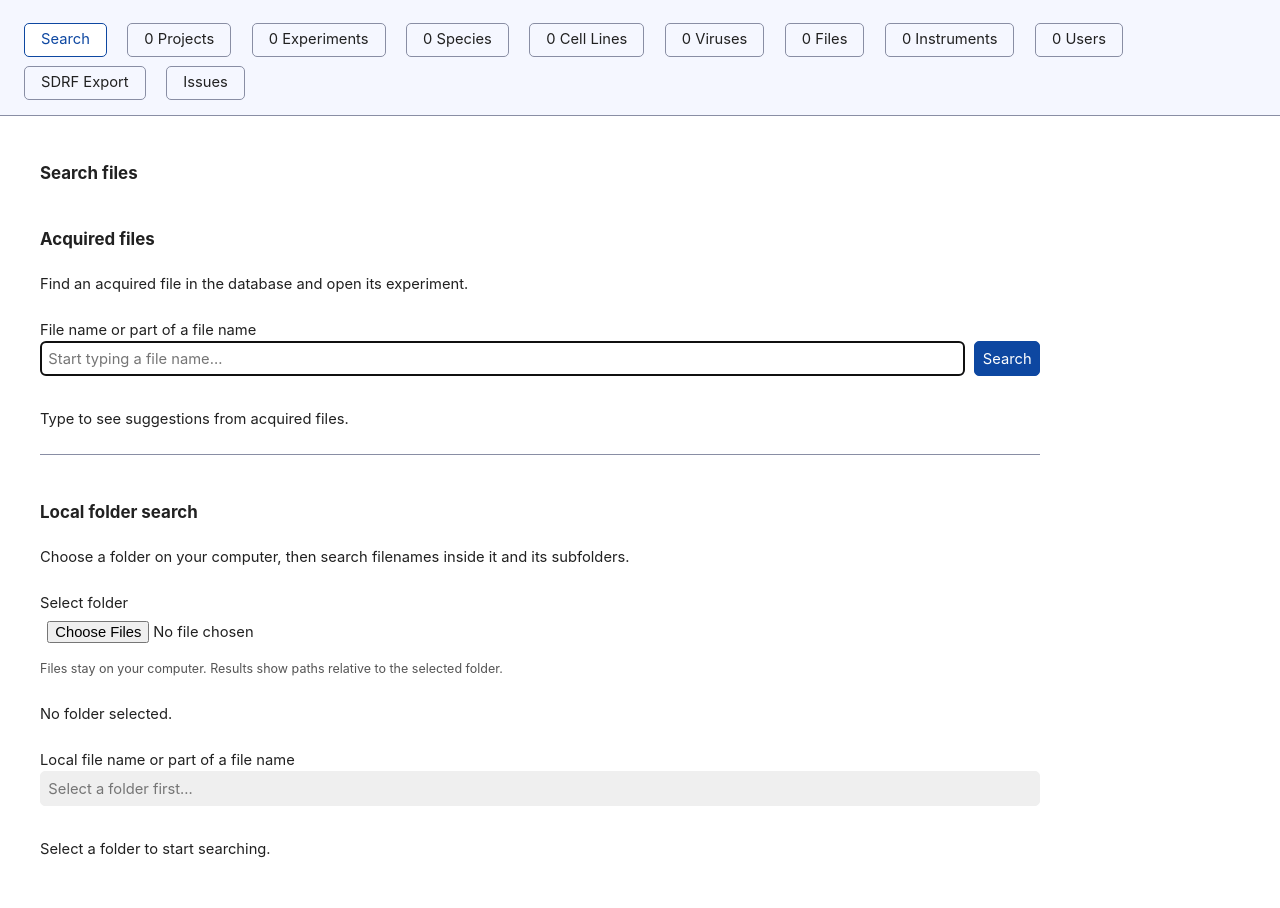
After one commit to Rappsilber-Laboratory/sample-tracker, a Flask app: page /search in a window 1280 px wide. The commit adds this page. Run offline with Flask 3, Linux system fonts and the light colour scheme.

Commit message:
searches

```diff
--- a/app.py
+++ b/app.py
@@ -26,6 +26,9 @@ from forms import (
     AcquiredFileEditForm,
     AcquiredFileForm,
     InstrumentForm,
+    IssueForm,
+    IssueReplyForm,
+    IssueStatusForm,
     ProjectForm,
     SpeciesForm,
     UserForm,
@@ -38,11 +41,14 @@ from models import (
     AcquiredFile,
     IdentificationExperiment,
     Instrument,
+    Issue,
+    IssueEntry,
     Project,
     Species,
     User,
     Virus,
     db,
+    utc_now,
 )
 from sdrf_support.sdrf_columns import KNOWN_SDRF_HEADERS, column_group
 from sdrf_support.sdrf_export import (
@@ -69,6 +75,11 @@ def _configure_sqlite_connection(dbapi_connection, connection_record):
         # failing with "database is locked".
         cur.execute("PRAGMA busy_timeout=5000")
         cur.close()
+
+
+# Add the issue tables to existing installations without reinitializing their data.
+with app.app_context():
+    db.metadata.create_all(db.engine, tables=[Issue.__table__, IssueEntry.__table__])
 
 
 # ---------------------------------------------------------------------------
@@ -1331,6 +1342,51 @@ def _generate_csv_or_none(form, experiment):
 # ---------------------------------------------------------------------------
 # Files (DB records)
 # ---------------------------------------------------------------------------
+@app.route("/search")
+def file_search():
+    return render_template("file/search.html")
+
+
+@app.route("/api/files/search")
+def file_search_suggestions():
+    query = request.args.get("q", "").strip()
+    if not query:
+        return jsonify(results=[], has_more=False)
+
+    # Escape SQL wildcard characters: underscores and percent signs in filenames
+    # must match literally. Include archived experiments and projects as well.
+    acquired_name = func.coalesce(func.nullif(AcquiredFile.filename, ""), AcquiredFile.location)
+    acquired = db.select(
+        acquired_name.label("filename"),
+        db.literal("Acquired").label("status"),
+        AcquiredFile.id.label("file_id"),
+        Experiment.project_code.label("project_code"),
+        Experiment.code.label("experiment_code"),
+        Experiment.name.label("experiment_name"),
+        Project.name.label("project_name"),
+    ).select_from(AcquiredFile).outerjoin(AcquiredFile.experiment).outerjoin(
+        Experiment.project
+    ).where(acquired_name.icontains(query, autoescape=True))
+
+    if request.args.get("exact") == "1":
+        acquired = acquired.where(func.lower(acquired_name) == query.lower())
+    matches = db.session.execute(acquired.order_by(
+        "filename", "status", "project_code", "experiment_code", "file_id"
+    ).limit(31)).mappings().all()
+    results = []
+    for match in matches[:30]:
+        result = dict(match)
+        if match["experiment_code"] is not None:
+            result["url"] = url_for(
+                "experiment_detail", project_code=match["project_code"],
+                code=match["experiment_code"],
+            )
+        else:
+            result["url"] = url_for("file_detail", id=match["file_id"])
+        results.append(result)
+    return jsonify(results=results, has_more=len(matches) > 30)
+
+
 @app.route("/files")
 def file_list():
     files = (
@@ -1467,3 +1523,82 @@ def disk_usage():
 @app.route("/about")
 def about():
     return render_template("about.html")
+
+
+@app.route("/issues")
+def issue_list():
+    status = request.args.get("status", "open")
+    if status not in ("open", "closed", "all"):
+        abort(400)
+    query = db.select(Issue).order_by(Issue.updated_at.desc(), Issue.id.desc())
+    if status != "all":
+        query = query.where(Issue.status == status)
+    pagination = db.paginate(query, per_page=30)
+    counts = dict(db.session.execute(
+        db.select(Issue.status, func.count(Issue.id)).group_by(Issue.status)
+    ).all())
+    return render_template(
+        "issue/list.html", pagination=pagination, status=status, counts=counts,
+    )
+
+
+@app.route("/issues/new", methods=["GET", "POST"])
+def issue_create():
+    form = IssueForm()
+    if form.validate_on_submit():
+        issue = Issue(title=form.title.data, body=form.body.data, author=form.author.data)
+        db.session.add(issue)
+        db.session.commit()
+        flash("Issue created.", "success")
+        return redirect(url_for("issue_detail", id=issue.id))
+    return render_template("issue/form.html", form=form)
+
+
+def _render_issue(issue, reply_form=None, status_form=None):
+    reply_form = reply_form if reply_form is not None else IssueReplyForm(prefix="reply-")
+    if status_form is None:
+        status_form = IssueStatusForm(prefix="status-")
+        status_form.status.data = "closed" if issue.status == "open" else "open"
+    return render_template(
+        "issue/detail.html", issue=issue, reply_form=reply_form, status_form=status_form,
+    )
+
+
+@app.route("/issues/<int:id>")
+def issue_detail(id):
+    return _render_issue(db.get_or_404(Issue, id))
+
+
+@app.route("/issues/<int:id>/replies", methods=["POST"])
+def issue_reply(id):
+    issue = db.get_or_404(Issue, id)
+    form = IssueReplyForm(prefix="reply-")
+    if form.validate_on_submit():
+        db.session.add(IssueEntry(issue=issue, author=form.author.data, body=form.body.data))
+        issue.updated_at = utc_now()
+        db.session.commit()
+        flash("Response added.", "success")
+        return redirect(url_for("issue_detail", id=id, _anchor="conversation"))
+    return _render_issue(issue, reply_form=form), 422
+
+
+@app.route("/issues/<int:id>/status", methods=["POST"])
+def issue_status(id):
+    issue = db.get_or_404(Issue, id)
+    form = IssueStatusForm(prefix="status-")
+    if form.validate_on_submit():
+        now = utc_now()
+        # A repeated close/reopen request should not add duplicate history.
+        changed = db.session.execute(
+            db.update(Issue).where(Issue.id == id, Issue.status != form.status.data)
+            .values(status=form.status.data, updated_at=now)
+        ).rowcount
+        if changed:
+            db.session.add(IssueEntry(
+                issue_id=id, author=form.author.data, kind="status", created_at=now,
+                body="Closed this issue." if form.status.data == "closed" else "Reopened this issue.",
+            ))
+        db.session.commit()
+        flash("Issue status updated." if changed else "Issue already has this status.", "success")
+        return redirect(url_for("issue_detail", id=id))
+    return _render_issue(issue, status_form=form), 422
--- a/forms.py
+++ b/forms.py
@@ -10,7 +10,27 @@ from wtforms import (
     TextAreaField,
     widgets,
 )
-from wtforms.validators import DataRequired, Optional, ValidationError
+from wtforms.validators import AnyOf, DataRequired, Length, Optional, ValidationError
+
+
+def _strip_text(value):
+    return value.strip() if isinstance(value, str) else value
+
+
+class IssueForm(FlaskForm):
+    title = StringField("Title", filters=[_strip_text], validators=[DataRequired(), Length(max=200)])
+    author = StringField("Your name", filters=[_strip_text], validators=[DataRequired(), Length(max=100)])
+    body = TextAreaField("Description", filters=[_strip_text], validators=[DataRequired(), Length(max=20000)])
+
+
+class IssueReplyForm(FlaskForm):
+    author = StringField("Your name", filters=[_strip_text], validators=[DataRequired(), Length(max=100)])
+    body = TextAreaField("Response", filters=[_strip_text], validators=[DataRequired(), Length(max=20000)])
+
+
+class IssueStatusForm(FlaskForm):
+    author = StringField("Your name", filters=[_strip_text], validators=[DataRequired(), Length(max=100)])
+    status = HiddenField(validators=[DataRequired(), AnyOf(["open", "closed"])])
 
 
 def valid_code(form, field):
--- /dev/null
+++ b/static/js/file-search.js
@@ -0,0 +1,206 @@
+(function () {
+  const form = document.getElementById('file-search-form');
+  if (!form) return;
+  const input = document.getElementById('file-search-input');
+  const results = document.getElementById('file-search-results');
+  const status = document.getElementById('file-search-status');
+  let timer;
+  let controller;
+  let revision = 0;
+
+  function invalidate() {
+    clearTimeout(timer);
+    if (controller) controller.abort();
+    revision += 1;
+    results.replaceChildren();
+    results.removeAttribute('aria-busy');
+  }
+
+  async function search() {
+    invalidate();
+    const query = input.value.trim();
+    if (!query) {
+      status.textContent = 'Type to see suggestions from acquired files.';
+      return;
+    }
+    const currentRevision = revision;
+    controller = new AbortController();
+    status.textContent = 'Searching…';
+    results.setAttribute('aria-busy', 'true');
+    try {
+      const url = new URL(form.dataset.searchUrl, location.href);
+      url.searchParams.set('q', query);
+      const response = await fetch(url, { signal: controller.signal });
+      if (!response.ok) throw new Error('Search failed');
+      const data = await response.json();
+      if (currentRevision !== revision) return;
+      data.results.forEach(function (file) {
+        const item = document.createElement('li');
+        const link = document.createElement('a');
+        link.href = file.url;
+        const name = document.createElement('strong');
+        name.textContent = file.filename;
+        const badge = document.createElement('span');
+        badge.className = 'file-search-badge';
+        badge.textContent = file.status;
+        const context = document.createElement('small');
+        context.textContent = file.experiment_code
+          ? file.project_code + ' · ' + file.project_name + ' / ' +
+            file.experiment_code + ' · ' + file.experiment_name
+          : 'No associated experiment — open file details';
+        link.append(name, badge, context);
+        item.append(link);
+        results.append(item);
+      });
+      status.textContent = data.has_more
+        ? 'Showing the first 30 matches. Type more of the file name to narrow the results.'
+        : data.results.length
+          ? data.results.length + ' matching file' + (data.results.length === 1 ? '' : 's') + '. Select a file to open its experiment.'
+          : 'No matching files. Try another part of the file name.';
+    } catch (error) {
+      if (error.name !== 'AbortError' && currentRevision === revision) {
+        status.textContent = 'Couldn’t search files. Please try again.';
+      }
+    } finally {
+      if (currentRevision === revision) results.removeAttribute('aria-busy');
+    }
+  }
+
+  input.addEventListener('input', function () {
+    invalidate();
+    if (!input.value.trim()) {
+      status.textContent = 'Type to see suggestions from acquired files.';
+      return;
+    }
+    status.textContent = 'Searching…';
+    timer = setTimeout(search, 200);
+  });
+  form.addEventListener('submit', function (event) {
+    event.preventDefault();
+    search();
+  });
+  input.addEventListener('keydown', function (event) {
+    if (event.key === 'ArrowDown') {
+      const first = results.querySelector('a');
+      if (first) {
+        event.preventDefault();
+        first.focus();
+      }
+    }
+  });
+  results.addEventListener('keydown', function (event) {
+    const links = Array.from(results.querySelectorAll('a'));
+    const index = links.indexOf(document.activeElement);
+    if (index < 0) return;
+    if (event.key === 'ArrowDown' || event.key === 'ArrowUp') {
+      event.preventDefault();
+      const next = event.key === 'ArrowDown' ? index + 1 : index - 1;
+      if (next < 0) input.focus();
+      else if (links[next]) links[next].focus();
+    } else if (event.key === 'Escape') {
+      input.focus();
+    }
+  });
+  if (input.value.trim()) search();
+
+  const folderInput = document.getElementById('local-folder-input');
+  const folderSummary = document.getElementById('local-folder-summary');
+  const localInput = document.getElementById('local-search-input');
+  const localStatus = document.getElementById('local-search-status');
+  const localResults = document.getElementById('local-search-results');
+  let localFiles = [];
+  let localTimer;
+
+  async function findExperiment(file, button, matches) {
+    button.disabled = true;
+    matches.textContent = 'Looking up acquired file…';
+    try {
+      const url = new URL(form.dataset.searchUrl, location.href);
+      url.searchParams.set('q', file.name);
+      url.searchParams.set('exact', '1');
+      const response = await fetch(url);
+      if (!response.ok) throw new Error('Lookup failed');
+      const data = await response.json();
+      matches.replaceChildren();
+      if (!data.results.length) {
+        matches.textContent = 'No acquired file with this name is registered in the database.';
+      }
+      data.results.forEach(function (match) {
+        const link = document.createElement('a');
+        link.href = match.url;
+        link.textContent = match.experiment_code
+          ? 'Open experiment: ' + match.project_code + ' / ' + match.experiment_code + ' · ' + match.experiment_name
+          : 'Open file details (no associated experiment)';
+        matches.append(link);
+      });
+      if (data.has_more) {
+        const hint = document.createElement('small');
+        hint.textContent = 'Showing the first 30 acquired files with this name.';
+        matches.append(hint);
+      }
+    } catch (error) {
+      matches.textContent = 'Couldn’t look up the experiment. Please try again.';
+    } finally {
+      button.disabled = false;
+    }
+  }
+
+  function searchLocalFiles() {
+    localResults.replaceChildren();
+    const query = localInput.value.trim().toLowerCase();
+    if (!localFiles.length || !query) {
+      localStatus.textContent = localFiles.length
+        ? 'Type to search the selected folder.' : 'No files found in the selected folder.';
+      return;
+    }
+    let total = 0;
+    const fragment = document.createDocumentFragment();
+    localFiles.forEach(function (file) {
+      if (!file.name.toLowerCase().includes(query)) return;
+      total += 1;
+      if (total > 100) return;
+      const item = document.createElement('li');
+      item.className = 'local-file-result';
+      const name = document.createElement('strong');
+      name.textContent = file.name;
+      const path = document.createElement('small');
+      path.textContent = file.webkitRelativePath || file.name;
+      const button = document.createElement('button');
+      button.type = 'button';
+      button.textContent = 'Find experiment';
+      button.setAttribute('aria-label', 'Find experiment for ' + path.textContent);
+      const matches = document.createElement('div');
+      matches.className = 'local-experiment-matches';
+      matches.setAttribute('role', 'status');
+      button.addEventListener('click', function () { findExperiment(file, button, matches); });
+      item.append(name, path, button, matches);
+      fragment.append(item);
+    });
+    localResults.append(fragment);
+    localStatus.textContent = total
+      ? (total > 100 ? 'Showing the first 100 of ' + total : total) +
+        ' matching local file' + (total === 1 ? '' : 's') +
+        (total > 100 ? '. Type more of the name to narrow the results.' : '.')
+      : 'No matching files in the selected folder. Try another part of the file name.';
+  }
+
+  folderInput.addEventListener('change', function () {
+    clearTimeout(localTimer);
+    localFiles = Array.from(folderInput.files || []);
+    const firstPath = localFiles[0] && localFiles[0].webkitRelativePath;
+    const folderName = firstPath ? firstPath.split('/')[0] : 'Selected folder';
+    folderSummary.textContent = localFiles.length
+      ? folderName + ' · ' + localFiles.length + ' file' + (localFiles.length === 1 ? '' : 's')
+      : 'No files found in the selected folder.';
+    localInput.disabled = !localFiles.length;
+    localInput.placeholder = localFiles.length ? 'Start typing a local file name…' : 'Select a folder first…';
+    searchLocalFiles();
+    if (localFiles.length) localInput.focus();
+  });
+  localInput.addEventListener('input', function () {
+    clearTimeout(localTimer);
+    localResults.replaceChildren();
+    localStatus.textContent = 'Searching selected folder…';
+    localTimer = setTimeout(searchLocalFiles, 150);
+  });
+})();
--- a/static/style.css
+++ b/static/style.css
@@ -36,6 +36,50 @@ main {
 }
 h1, h2, h3 { font-size: 1.15em; }
 nav a { font-size: 0.92rem; }
+nav a[aria-current="page"] { color: var(--accent); border-color: var(--accent); }
+.file-search { max-width: 65rem; padding-right: 1.5rem; border: 0; }
+.file-search-controls { display: flex; gap: 0.6rem; align-items: baseline; }
+.file-search-controls input { flex: 1; min-width: 0; width: 100%; }
+.file-search-results { list-style: none; padding: 0; }
+.file-search-results li { margin: 0 0 0.5rem; }
+.file-search-results a {
+  display: block; padding: 0.8rem 1rem; border: 1px solid var(--border);
+  border-radius: 5px; text-decoration: none; overflow-wrap: anywhere;
+}
+.file-search-results a:hover, .file-search-results a:focus-visible {
+  background: var(--accent-bg); outline: 2px solid var(--accent); outline-offset: 1px;
+}
+.file-search-results small { display: block; margin-top: 0.3rem; color: var(--text-light); }
+.file-search-badge {
+  display: inline-block; margin-left: 0.6rem; padding: 0.1rem 0.4rem;
+  border-radius: 4px; background: var(--accent-bg); color: var(--text); font-size: 0.75rem;
+}
+.local-file-result {
+  padding: 0.8rem 1rem; border: 1px solid var(--border);
+  border-radius: 5px; overflow-wrap: anywhere;
+}
+.local-file-result > small { display: block; color: var(--text-light); margin-top: 0.3rem; }
+.local-file-result button { margin: 0.5rem 0 0; padding: 0.3rem 0.6rem; }
+.local-experiment-matches:not(:empty) { margin-top: 0.6rem; }
+#local-search-input { width: 100%; }
+
+.issues-page { max-width: 65rem; padding: 0 1.5rem 2rem 0; overflow-wrap: anywhere; }
+.issues-heading { display: flex; align-items: center; justify-content: space-between; gap: 1rem; }
+.issue-filters { display: flex; flex-wrap: wrap; gap: 0.5rem; margin: 1rem 0; }
+.issue-filters a { margin: 0; }
+.issue-list { list-style: none; padding: 0; }
+.issue-list li, .issue-message {
+  border: 1px solid var(--border); border-radius: 5px; padding: 0.8rem 1rem; margin-bottom: 0.7rem;
+}
+.issue-list small { display: block; margin-top: 0.4rem; color: var(--text-light); }
+.issue-badge { display: inline-block; padding: 0.1rem 0.5rem; border-radius: 4px; margin-right: 0.5rem; }
+.issue-open { background: #def2df; color: #175225; }
+.issue-closed { background: #ece6fa; color: #513180; }
+.issue-body { white-space: pre-wrap; overflow-wrap: anywhere; }
+.issue-message > :last-child { margin-bottom: 0; }
+.issue-event { background: var(--accent-bg); }
+.issue-form input[type="text"], .issue-form textarea { width: 100%; box-sizing: border-box; }
+.issue-status-form { max-width: 28rem; }
 table { font-size: 0.88rem; }
 input, select, textarea, button { font-size: 0.92rem; }
 label { font-size: 0.92rem; }
--- a/templates/base.html
+++ b/templates/base.html
@@ -11,6 +11,7 @@
 <body>
   <header>
     <nav>
+      <a href="{{ url_for('file_search') }}" {% if request.endpoint == 'file_search' %}aria-current="page"{% endif %}>Search</a>
       <a href="{{ url_for('project_list') }}">{{ nav_counts.get('projects', '') }} Projects</a>
       <a href="{{ url_for('experiment_list') }}">{{ nav_counts.get('experiments', '') }} Experiments</a>
       <a href="{{ url_for('species_list') }}">{{ nav_counts.get('species', '') }} Species</a>
@@ -20,6 +21,7 @@
       <a href="{{ url_for('instrument_list') }}">{{ nav_counts.get('instruments', '') }} Instruments</a>
       <a href="{{ url_for('user_list') }}">{{ nav_counts.get('users', '') }} Users</a>
       <a href="{{ url_for('sdrf_editor') }}">SDRF Export</a>
+      <a href="{{ url_for('issue_list') }}" {% if request.endpoint and request.endpoint.startswith('issue_') %}aria-current="page"{% endif %}>Issues</a>
 {#      <a href="{{ url_for('instrument_usage') }}">Instrument Usage</a>#}
 {#      <a href="{{ url_for('disk_usage') }}">Disk Usage</a>#}
 {#      <a href="{{ url_for('about') }}">About</a>#}
--- /dev/null
+++ b/templates/file/search.html
@@ -0,0 +1,37 @@
+{% extends "base.html" %}
+{% block title %}Search files{% endblock %}
+{% block content %}
+<section class="file-search" aria-labelledby="search-heading">
+  <h2 id="search-heading">Search files</h2>
+  <h3>Acquired files</h3>
+  <p>Find an acquired file in the database and open its experiment.</p>
+  <form id="file-search-form" role="search" action="{{ url_for('file_search') }}" method="get"
+        data-search-url="{{ url_for('file_search_suggestions') }}">
+    <label for="file-search-input">File name or part of a file name</label>
+    <div class="file-search-controls">
+      <input id="file-search-input" name="q" type="search" autocomplete="off" autofocus
+             placeholder="Start typing a file name…" aria-controls="file-search-results"
+             value="{{ request.args.get('q', '') }}">
+      <button type="submit">Search</button>
+    </div>
+  </form>
+  <p id="file-search-status" role="status" aria-live="polite">Type to see suggestions from acquired files.</p>
+  <ul id="file-search-results" class="file-search-results" aria-label="Matching files"></ul>
+  <hr>
+  <h3>Local folder search</h3>
+  <p>Choose a folder on your computer, then search filenames inside it and its subfolders.</p>
+  <label for="local-folder-input">Select folder</label>
+  <input id="local-folder-input" type="file" webkitdirectory multiple aria-describedby="local-folder-help">
+  <p id="local-folder-help" class="field-hint">Files stay on your computer. Results show paths relative to the selected folder.</p>
+  <p id="local-folder-summary">No folder selected.</p>
+  <label for="local-search-input">Local file name or part of a file name</label>
+  <input id="local-search-input" type="search" autocomplete="off" disabled
+         placeholder="Select a folder first…" aria-controls="local-search-results">
+  <p id="local-search-status" role="status" aria-live="polite">Select a folder to start searching.</p>
+  <ul id="local-search-results" class="file-search-results" aria-label="Matching local files"></ul>
+  <noscript><p>Enable JavaScript to see file suggestions.</p></noscript>
+</section>
+{% endblock %}
+{% block scripts %}
+<script src="{{ url_for('static', filename='js/file-search.js') }}" defer></script>
+{% endblock %}
```
Also changed, not shown: models.py (+38 -0 lines), schema.sql (+21 -0 lines), templates/issue/detail.html (added, +38 -0 lines), templates/issue/form.html (added, +17 -0 lines), templates/issue/list.html (added, +36 -0 lines), README.md.
